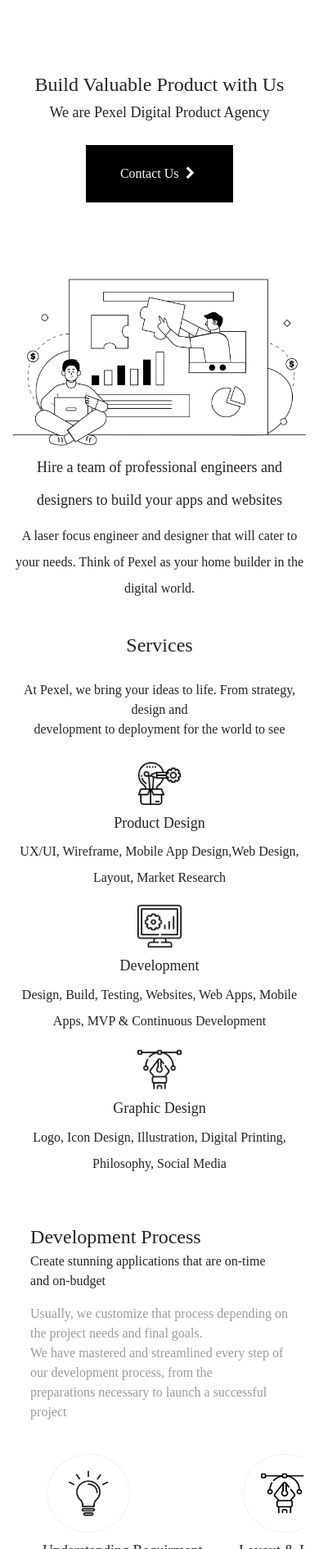
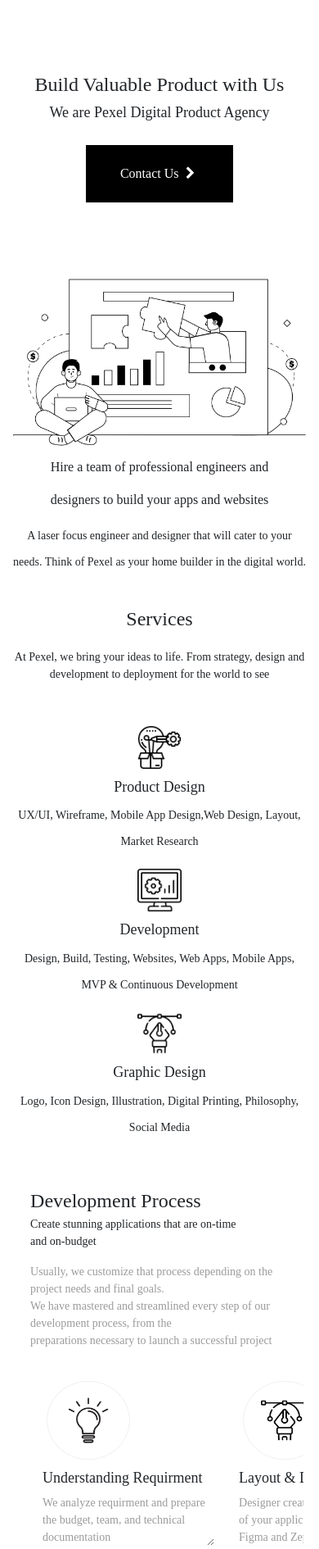
Before and after one commit to achmadkikikarisma/pexelwebawesome, a Gatsby site: page / in a window 390 px wide. Shown: the part 110-2000 px from the top of the page at 82% size. Built offline with nearby package versions, Linux system fonts and the light colour scheme; Gatsby itself is replaced by a stand-in of ours; a web font is replaced by a local one.

Commit message:
Upadate font size & Padding Left footer

```diff
--- a/src/pages/index.js
+++ b/src/pages/index.js
@@ -98,7 +98,7 @@
     <div class="col">
     <img className="icon-process" src={design_icon}></img>
     <h6 className="title-process-1">Layout & Design</h6>
-    <p className="description-process">We analyze requirment and prepare the budget, team, and technical documentation</p>
+    <p className="description-process">Designer create an interactive design of your application with Sketch, Figma and Zeplin</p>
     </div><div class="col">
     <img className="icon-process" src={development_icon}></img>
     <h6 className="title-process-1">Development</h6>
--- a/src/styles/main.scss
+++ b/src/styles/main.scss
@@ -67,7 +67,7 @@
     }
   }
 }
-@media (max-width: 576px) {
+@media (max-width: 600px) {
   .logo{
     padding-top: 1rem;
     width: 20vw;
@@ -78,7 +78,7 @@
     font-family: "Circe Regular";
     padding-top: 40px ;
     color: #ADADAD;
-    font-size: 12px;
+    font-size: 10px;
     &:hover{
       color: $primary !important;
 
@@ -157,15 +157,14 @@
     align-items: center;
   }
   .title{
-    font-size: 18px;
+    font-size: 16px;
     font-family: "Circe Regular";
-    line-height: 2.5rem;
     text-align: center;
   }
   .team2-text{
     font-family: "Circe Light";
     text-align: left;
-    font-size: 16px;
+    font-size: 14px;
     line-height: 2rem;
     text-align: center;
   }
@@ -182,7 +181,7 @@
   margin-bottom: -3%;
 }
 .title-desc{
-  font-size: 16px;
+  font-size: 20px;
   padding-bottom: 3% ;
   font-family: "Circe Light";
   text-align: right;
@@ -216,6 +215,7 @@
     font-family: "Circe Regular";
     font-size: 24px;
     text-align: center;
+    margin-bottom: -5%;
   }
   .title-service{
     font-family: "Circe Regular";
@@ -225,11 +225,11 @@
     font-family: "Circe Light";
     line-height: 2rem;
     text-align: center;
-    font-size: 16px;
+    font-size: 14px;
   }
   .title-desc{
-    font-size: 16px;
-    padding-bottom: 3% ;
+    font-size: 14px;
+    padding-bottom: 10% ;
     font-family: "Circe Light";
     text-align: center;
   }
@@ -283,18 +283,18 @@
     padding-left: 10%;
   }
   .title-process-desc{
-    font-size: 16px;
+    font-size: 14px;
     font-family: "Circe Light";
   }
 
   .process-desc{
     color: #9B9B9B;
     text-align: left;
-    font-size: 16px;
+    font-size: 14px;
     font-family: "Circe Light";
   }
   .description-process{
-    font-size: 16px;
+    font-size: 14px;
     text-align: left;
     font-family: "Circe Light";
     resize: both;
@@ -333,11 +333,11 @@
   }
   .team-desc{
     font-family: "Circe Light";
-    font-size: 18px;
+    font-size: 14px;
   }
   .team-desc-1{
     font-family: "Circe Light";
-    font-size: 16px;
+    font-size: 14px;
     padding-top: 5%;
   }
 }
@@ -366,6 +366,7 @@
   }
 }
 .footer-bg{
+  padding-left: 0;
   display: flex;
   margin-top: 10%;
   background-color: $primary;
@@ -383,6 +384,7 @@
     height: 210px;
     padding-top: 5%;
     margin-bottom: -20%;
+    padding-left: 0;
     > div{
       padding: 10px;
     }
```
Also changed, not shown: 1 other file.
